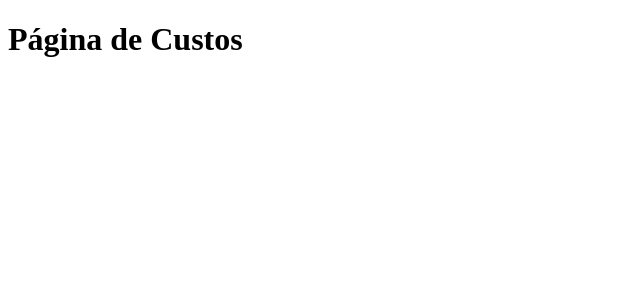
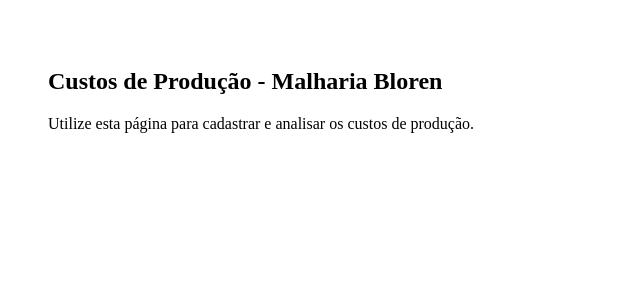
Before and after one commit to erickmagalhaes81/malharia-bloren-system, a Next.js app: page /custos in a window 1280 px wide. Shown: the top 300 px of the page, without its empty margins (0-640 px from the left). Built offline with nearby package versions, Linux system fonts and the light colour scheme.

Commit message:
Update custos.js

```diff
--- a/pages/custos.js
+++ b/pages/custos.js
@@ -1,3 +1,8 @@
 export default function Custos() {
-  return <h1>Página de Custos</h1>;
+  return (
+    <div style={{ padding: 40 }}>
+      <h2>Custos de Produção - Malharia Bloren</h2>
+      <p>Utilize esta página para cadastrar e analisar os custos de produção.</p>
+    </div>
+  );
 }
```
